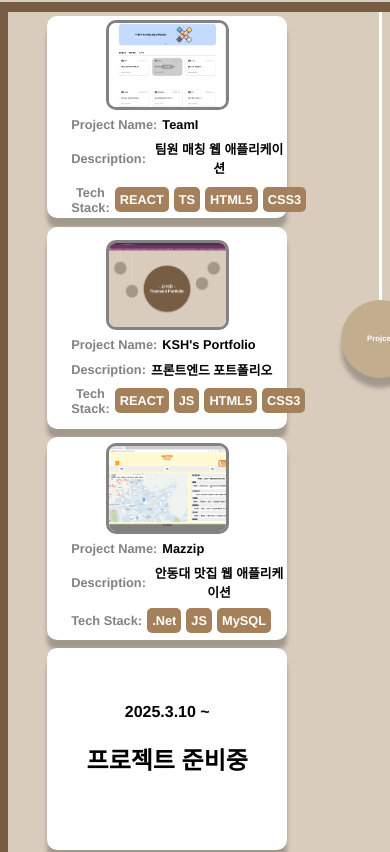
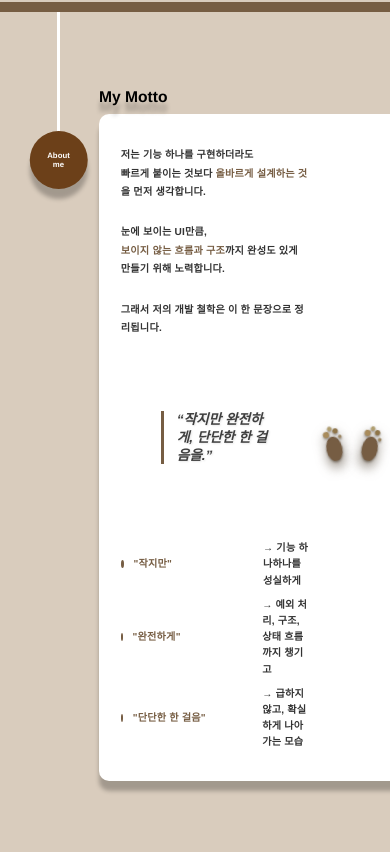
Before and after one commit to ksh19/KSH-s-Portfolio, a React (Create React App) app: page / in a window 390 px wide. Shown: the part 2600-3452 px from the top of the page. Built offline with nearby package versions, Linux system fonts and the light colour scheme.

Commit message:
stockLeague 프로젝트(미완성)  추가 및 모토 추가

```diff
--- a/src/App.js
+++ b/src/App.js
@@ -3,12 +3,13 @@ import './App.css';
 import TitleSection from './components/TitleSection/TitleSection.js';
 import ContentSection from './components/ContentSection/ContentSection.js';
 import IntroSection from './components/IntroSection/IntroSection.js';
+import IntroSection_2 from './components/IntroSection_2/IntroSection_2.js';
 import ProjectSection from './components/ProjectSection/ProjectSection.js';
 import TechStackSection from './components/TechStackSection/TechStackSection.js';
 import ContactSection from './components/ContactSection/ContactSection.js';
 import TopButton from './components/TopButton/TopButton.js';
 
-const sections = ["titleSection", "contentSection", "introSection", "projectSection", "techStackSection", "contactSection"];
+const sections = ["titleSection", "contentSection", "introSection", "introSection_2", "projectSection", "techStackSection", "contactSection"];
 
 function App() {
   const [currentIndex, setCurrentIndex] = useState(0);
@@ -52,6 +53,7 @@ function App() {
         <div id='titleSection'><TitleSection /></div>
         <div id='contentSection'><ContentSection /></div>
         <div id='introSection'><IntroSection/></div>
+        <div id='introSection_2'><IntroSection_2 /></div>
         <div id='projectSection'><ProjectSection /></div>
         <div id='techStackSection'><TechStackSection /></div>
         <div id='contactSection'><ContactSection /></div>
--- /dev/null
+++ b/src/assets/icon/PebbleFootprintIcon.js
@@ -0,0 +1,40 @@
+const PebbleFootprintIcon = () => (
+  <svg
+    width="100"
+    height="140"
+    viewBox="0 0 80 120"   // 뷰박스 가로세로 키워줌
+    fill="none"
+    xmlns="http://www.w3.org/2000/svg"
+  >
+    <defs>
+      <filter
+        id="shadow"
+        x="-20"
+        y="-20"
+        width="120"
+        height="150"
+        colorInterpolationFilters="sRGB"
+      >
+        <feDropShadow dx="0" dy="3" stdDeviation="3" floodColor="#4a3c2b" floodOpacity="0.6" />
+      </filter>
+    </defs>
+
+    {/* 발바닥 타원 - 그림자 필터 적용 */}
+    <ellipse
+      cx="40"
+      cy="80"
+      rx="18"
+      ry="28"
+      fill="#765D43"
+      filter="url(#shadow)"
+    />
+
+    {/* 조약돌 모양 발가락들에도 그림자 */}
+    <circle cx="28" cy="45" r="7" fill="#A98C5C" filter="url(#shadow)" />
+    <circle cx="38" cy="33" r="5" fill="#B09E6F" filter="url(#shadow)" />
+    <circle cx="50" cy="40" r="6" fill="#8F7549" filter="url(#shadow)" />
+    <circle cx="58" cy="55" r="4" fill="#9C8663" filter="url(#shadow)" />
+  </svg>
+);
+
+export default PebbleFootprintIcon;
--- /dev/null
+++ b/src/components/IntroSection_2/IntroSection_2.css
@@ -0,0 +1,216 @@
+.IntroSection_2 {
+    display: flex;
+    flex-direction: row;
+    align-items: flex-start;
+    justify-content: center;
+    height: 100vh; /* 화면 전체 높이 */
+    width: 100vw;
+    gap: 20%; /* 가로 간격을 화면 크기에 비례하도록 조정 */
+    border: 10px solid #765D43;
+    overflow: hidden;
+    padding: 0 5vw; /* 작은 화면에서 여백을 조정 */
+}
+
+.IntroTitle_2 {
+    position: relative;
+    top: 9vh;
+    display: flex;
+    justify-content: start;
+    font-size: 2vw; /* 화면 크기에 비례하여 텍스트 크기 조정 */
+    text-shadow: 0px 10px 4px rgba(0, 0, 0, 0.25);
+    font-family: "Helvetica Neue", Helvetica, Arial, sans-serif;
+    font-weight: 800;
+}
+
+.IntroBox_2 {
+    width: 60vw; /* 화면 크기에 비례하여 박스 크기 조정 */
+    max-width: 1500px; /* 최대 크기 제한 */
+    height: 60vh;
+    max-height: 900px;
+    background-color: #ffffff;
+    margin-top: 10vh;
+    border-radius: 10px;
+    box-shadow: 0px 10px 4px rgba(0, 0, 0, 0.25);
+    display: flex;
+    align-items: center;
+    justify-content: center;
+    flex-direction: row;
+    padding: 2%;
+}
+
+.TextBox_1_2 {
+    font-family: "Helvetica Neue", Helvetica, Arial, sans-serif;
+    font-size: 1vw; /* 화면 크기에 따라 글씨 크기 조정 */
+    font-weight: 700;
+    line-height: 1.8;
+    text-align: left;
+    width: 60%;
+}
+
+.TextBox_1_2 p {
+    margin-bottom: 1.4rem;
+    color: #333333;
+    letter-spacing: 0.02em;
+}
+
+.TextBox_1_2 p strong {
+    color: #765D43; /* 메인 컬러와 맞춤 */
+}
+
+.TextBox_1_2 blockquote {
+    margin-top: 2rem;
+    margin-bottom: 2rem;
+    padding-left: 1.5rem;
+    border-left: 6px solid #765D43;
+    font-weight: 900;
+    font-size: 1.5vw;
+    color: #3e3e3e;
+    font-style: italic;
+    line-height: 1.3;
+    text-shadow: 1px 1px 2px rgba(0,0,0,0.1);
+}
+
+.TextBox_1_2 > div {
+    margin-top: 1.5rem;
+    font-size: 1.1vw;
+    color: #555555;
+    line-height: 1.7;
+    font-weight: 600;
+}
+
+.TextBox_1_2 > div p {
+    margin: 0.5rem 0;
+    display: flex;
+    align-items: center;
+    gap: 0.6rem;
+}
+
+.TextBox_1_2 > div p strong {
+    color: #765D43;
+    font-weight: 800;
+    min-width: 7.5rem;
+}
+
+.TextBox_1_2 > div p::before {
+    content: "";
+    display: inline-block;
+    width: 8px;
+    height: 8px;
+    background-color: #765D43;
+    border-radius: 50%;
+}
+
+.ImgBox_2 {
+  display: flex;
+  gap: 1vw;
+  justify-content: center;
+  align-items: flex-end;
+  width: 18vw;
+  height: 14vw;
+  flex-shrink: 0;
+}
+
+.footprint {
+  width: 9vw;
+  height: 14vw;
+  margin-bottom: 0.5vw;
+  transition: transform 0.3s ease;
+  filter: drop-shadow(0 6px 6px rgba(74, 60, 43, 0.6)); /* 혹은 SVG 내부 필터 중복 주의 */
+}
+
+.footprint.left {
+  transform: rotate(-12deg);
+}
+
+.footprint.right {
+  transform: rotate(12deg);
+}
+
+.footprint svg {
+  width: 100%;
+  height: 100%;
+  display: block;
+}
+
+@media (max-width: 768px) {
+    .IntroSection_2 {
+        gap: 15%;
+    }
+
+    .IntroTitle_2 {
+        font-size: 3vw;
+        top: 9vh;
+    }
+
+    .IntroBox_2 {
+        width: 70vw;
+        height: auto;
+        padding: 3%;
+    }
+
+    .ImgBox_2 {
+        height: 12vh;
+        width: 12vh;
+        margin-bottom: 15%;
+    }
+
+    .TextBox_1_2 {
+        font-size: 2vw;
+        text-align: left;
+        width: 90%;
+    }
+    .TextBox_1_2 p {
+      font-size: 1.8vw;
+    }
+    .TextBox_1_2 blockquote {
+      font-size: 2.3vw;
+      padding-left: 1rem;
+      border-left-width: 4px;
+    }
+    .TextBox_1_2 > div {
+      font-size: 1.6vw;
+    }
+}
+
+@media (max-width: 480px) {
+    .IntroSection_2 {
+        gap: 10%;
+    }
+
+    .IntroTitle_2 {
+        font-size: 4vw;
+        top: 9vh;
+    }
+
+    .IntroBox_2 {
+        width: 70vw;
+        height: auto;
+        padding: 8%;
+    }
+
+    .ImgBox_2 {
+        height: 10vh;
+        width: 10vh;
+    }
+
+    .TextBox_1_2 {
+        font-size: 2.8vw;
+        text-align: left;
+        width: 95%;
+    }
+    .TextBox_1_2 p {
+      font-size: 2.6vw;
+    }
+    .TextBox_1_2 blockquote {
+      font-size: 3.5vw;
+      padding-left: 0.8rem;
+      border-left-width: 3px;
+    }
+    .TextBox_1_2 > div {
+      font-size: 2.3vw;
+    }
+    .noWrapText_2 {
+        white-space: normal; /* 자동 줄바꿈 허용 */
+        display: inline-block;
+    }
+}
--- /dev/null
+++ b/src/components/IntroSection_2/IntroSection_2.js
@@ -0,0 +1,62 @@
+import React, { useRef } from "react";
+import { motion, useInView } from "framer-motion";
+import './IntroSection_2.css';
+import '../ContentSection/ContentSection.css';
+import PebbleFootprintIcon from '../../assets/icon/PebbleFootprintIcon';
+
+const bounceAnimation = {
+    y: [0, -50], // 위로 올라갔다 내려옴
+    transition: { type: "spring", stiffness: 90, damping: 5 }
+  };
+
+const IntroSection = () => {
+
+    const ref = useRef(null);
+    const isInView = useInView(ref, { once: false, amount: 0.5 });
+
+    return (
+        <section ref={ref}>
+            <div className='IntroSection_2'>
+                <motion.div className='Line_1' animate={isInView ? bounceAnimation : {}}>
+                    <div className='Circle_1'>About<br/>me</div>
+                </motion.div>
+                <div>
+                    <div className='IntroTitle_2'>My Motto</div>
+                    <div className='IntroBox_2'>
+                        <div className="TextBox_1_2">
+                            <p>
+                                저는 기능 하나를 구현하더라도<br />
+                                빠르게 붙이는 것보다 <strong>올바르게 설계하는 것</strong>을 먼저 생각합니다.
+                            </p>
+                            <p>
+                                눈에 보이는 UI만큼,<br />
+                                <strong>보이지 않는 흐름과 구조</strong>까지 완성도 있게 만들기 위해 노력합니다.
+                            </p>
+                            <p>
+                                그래서 저의 개발 철학은 이 한 문장으로 정리됩니다.
+                            </p><br />
+                            <blockquote>
+                                “작지만 완전하게, 단단한 한 걸음을.”
+                            </blockquote><br />
+                            <div style={{ marginTop: '1.5rem', fontSize: '1rem', color: '#444', lineHeight: 1.6 }}>
+                                <p><strong>"작지만"</strong> → 기능 하나하나를 성실하게</p>
+                                <p><strong>"완전하게"</strong> → 예외 처리, 구조, 상태 흐름까지 챙기고</p>
+                                <p><strong>"단단한 한 걸음"</strong> → 급하지 않고, 확실하게 나아가는 모습</p>
+                            </div>
+                        </div>
+                        <div className="ImgBox_2">
+                            <div className="footprint left">
+                                <PebbleFootprintIcon />
+                            </div>
+                            <div className="footprint right">
+                                <PebbleFootprintIcon />
+                            </div>
+                        </div>
+                    </div>
+                </div>
+            </div>
+        </section>
+    );
+}
+
+export default IntroSection;
--- a/src/components/ProjectSection/ProjectSection.css
+++ b/src/components/ProjectSection/ProjectSection.css
@@ -95,7 +95,7 @@
     padding: 20px;
     border-radius: 8px;
     text-align: center;
-    width: 300px;
+    width: 350px;
     box-shadow: 0px 0px 10px rgba(0, 0, 0, 0.3);
 }
 
--- a/src/components/ProjectSection/ProjectSection.js
+++ b/src/components/ProjectSection/ProjectSection.js
@@ -78,20 +78,25 @@ const ProjectSection = () => {
                             <div className="TextBox_tech">MySQL</div>
                         </div>
                     </div>
-                    <div className='ProjectBox'>
-                        2025.3.10 ~ <br/>
-                        <h1>프로젝트 준비중</h1>
-                        {/*
-                        <div className="TextBox">
-                            <strong>Project Name:</strong> ㅇㅇㅇㅇ
+                    <div className='ProjectBox' onClick={() => openModal("StockLeague", "https://github.com/kimchanyoo/StockLeague")}>
+                        <div className="PJImg">
+                            2025.3.10 ~ <br/>
+                            <h1>프로젝트 진행 중</h1>
                         </div>
                         <div className="TextBox">
-                            <strong>Description:</strong> ㅇㅇㅇ
+                            <strong>Project Name:</strong> StockLeague
                         </div>
                         <div className="TextBox">
-                            <strong>Tech Stack:</strong> ㅇㅇㅇ
+                            <strong>Description:</strong> 실시간 주식 모의 투자 리그 플랫폼
                         </div>
-                        */}
+                        <div className="TextBox">
+                            <strong>Tech Stack:</strong>
+                            <div className="TextBox_tech">NEXT</div>
+                            <div className="TextBox_tech">REACT</div>
+                            <div className="TextBox_tech">TS</div>
+                            <div className="TextBox_tech">HTML5</div>
+                            <div className="TextBox_tech">CSS3</div>
+                        </div>
                     </div>
                 </div>
                 <motion.div className='Line_4' animate={isInView ? bounceAnimation : {}}>
```
